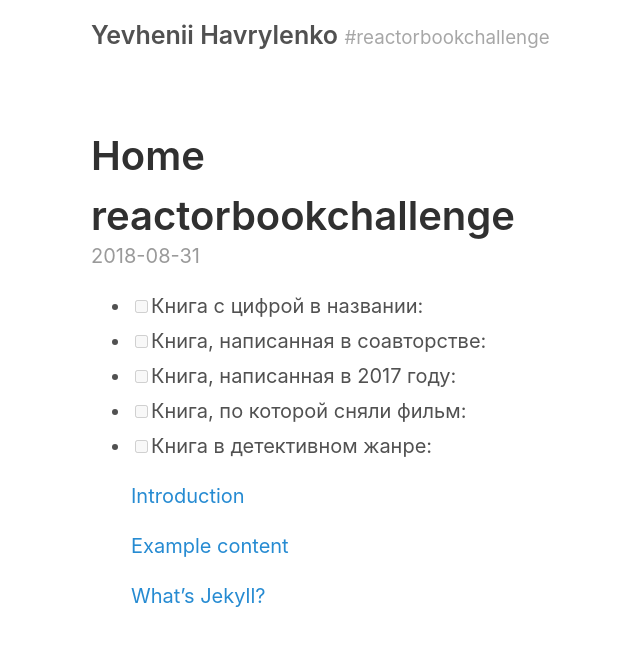
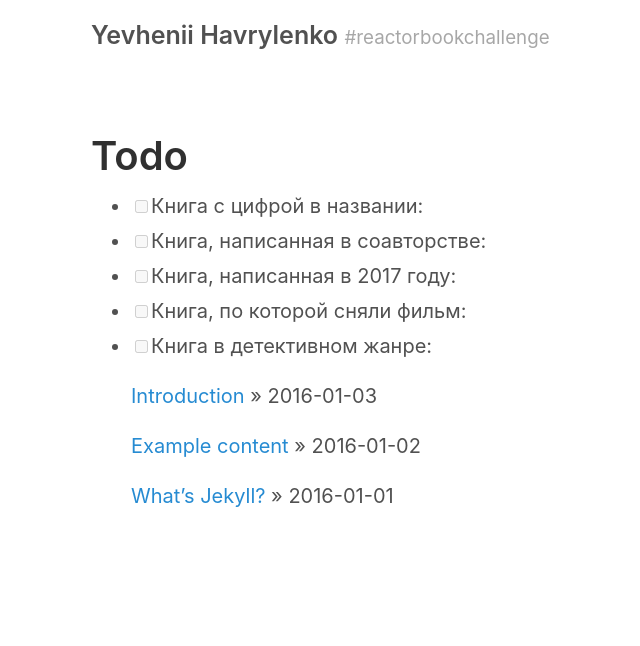
Before and after one commit to yevhenii-havrylenko/yevhenii-havrylenko.github.io, a Jekyll site: the page built from index.md, in a window 1280 px wide. Shown: the top 646 px of the page, without its empty margins (199-839 px from the left). Built offline with Jekyll 4.4.1, drawn with Linux system fonts in a browser that asks for light colours.

Commit message:
Update index.md

```diff
--- a/index.md
+++ b/index.md
@@ -1,19 +1,14 @@
 ---
 layout: page
-title: Home
+title: Todo
 ---
-
-  <h1 class="post-title">reactorbookchallеnge</h1>
-  <time class="post-date">2018-08-31</time>
-
-
-- [ ] Книга с цифрой в названии:
-- [ ] Книга, написанная в соавторстве:
-- [ ] Книга, написанная в 2017 году:
-- [ ] Книга, по которой сняли фильм:
-- [ ] Книга в детективном жанре:
+- [ ]    Книга с цифрой в названии:
+- [ ]    Книга, написанная в соавторстве:
+- [ ]    Книга, написанная в 2017 году:
+- [ ]    Книга, по которой сняли фильм:
+- [ ]    Книга в детективном жанре:
 
 
 {% for post in site.posts %}
-  [ {{ post.title }} ]({{ post.url }}) <!--  &raquo;  {{ post.date | date: "%Y-%m-%d" }} -->
+  [ {{ post.title }} ]({{ post.url }})   &raquo;  {{ post.date | date: "%Y-%m-%d" }}
 {% endfor %}
```
